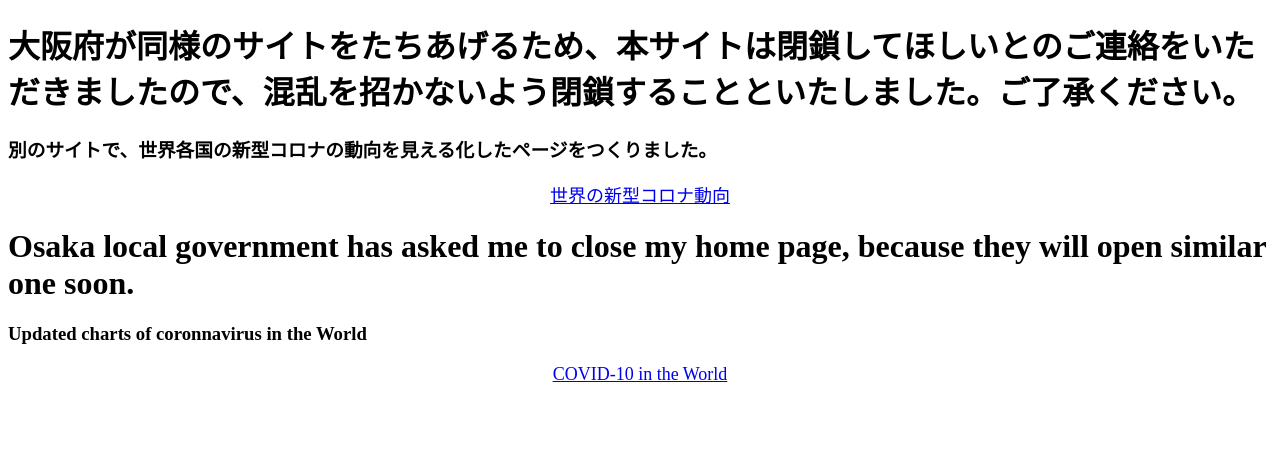
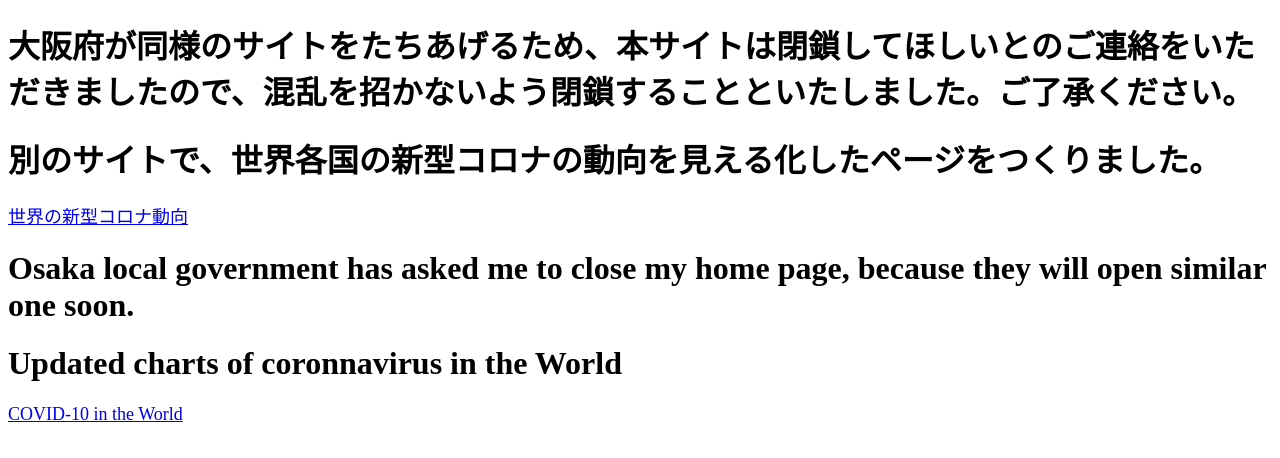
Before and after one commit to ngoishi/shazai-corona, a plain HTML site: page index.html in a window 1280 px wide. Drawn offline with Linux system fonts and the light colour scheme.

Commit message:
Update index.html

```diff
--- a/index.html
+++ b/index.html
@@ -17,12 +17,12 @@
 <body>
 
 <h1>大阪府が同様のサイトをたちあげるため、本サイトは閉鎖してほしいとのご連絡をいただきましたので、混乱を招かないよう閉鎖することといたしました。ご了承ください。</h1>
-<h3>別のサイトで、世界各国の新型コロナの動向を見える化したページをつくりました。</h3>
- <div style="font-size:large; text-align: center"><a href="https://ngoishi.com/corona/corona.html">世界の新型コロナ動向</a></div>
+<h1>別のサイトで、世界各国の新型コロナの動向を見える化したページをつくりました。</h1>
+ <div style="font-size:large; text-align: left"><a href="https://ngoishi.com/corona/corona.html">世界の新型コロナ動向</a></div>
 
 <h1> Osaka local government has asked me to close my home page, because they will open similar one soon.</h1>
-<h3> Updated charts of coronnavirus in the World</h3>
-<div style="font-size:large; text-align: center"><a href="https://ngoishi.com/corona/corona_en.html">COVID-10 in the World</a></div>
+<h1> Updated charts of coronnavirus in the World</h1>
+<div style="font-size:large; text-align: left"><a href="https://ngoishi.com/corona/corona_en.html">COVID-10 in the World</a></div>
 </body>
 
 </html>
```
